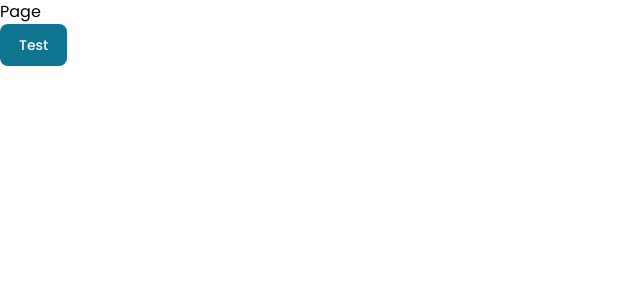
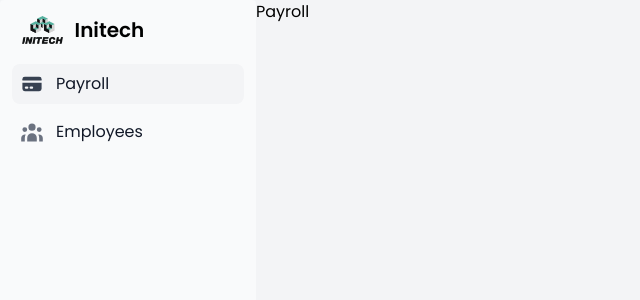
Before and after one commit to thesavvydev/initech, a Next.js app: page / in a window 1280 px wide. Shown: the top 300 px of the page, without its empty margins (0-640 px from the left). Built offline with nearby package versions, Linux system fonts and the light colour scheme.

Commit message:
Add layout, sidebar and empty pages

```diff
--- a/package.json
+++ b/package.json
@@ -10,7 +10,8 @@
     "next": "^15.0.3",
     "react": "^18.3.1",
     "react-dom": "^18.3.1",
-    "react-router-dom": "6.2.1"
+    "react-router-dom": "6.2.1",
+    "tailwind-merge": "^2.5.4"
   },
   "devDependencies": {
     "@types/node": "22.9.0",
--- /dev/null
+++ b/src/app/(authenticated)/employees/page.tsx
@@ -0,0 +1,3 @@
+export default function Page() {
+  return <div>Employees</div>;
+}
--- /dev/null
+++ b/src/app/(authenticated)/layout.tsx
@@ -0,0 +1,10 @@
+import LayoutSidebar from "./sidebar";
+
+export default function Layout({ children }: { children: React.ReactNode }) {
+  return (
+    <main className="h-full flex">
+      <LayoutSidebar />
+      {children}
+    </main>
+  );
+}
--- /dev/null
+++ b/src/app/(authenticated)/page.tsx
@@ -0,0 +1,7 @@
+export const metadata = {
+  title: "Initech",
+};
+
+export default function Page() {
+  return <div>Payroll</div>;
+}
--- /dev/null
+++ b/src/app/(authenticated)/sidebar.tsx
@@ -0,0 +1,43 @@
+"use client";
+
+import { Sidebar } from "flowbite-react";
+import { usePathname } from "next/navigation";
+import { HiCreditCard, HiUserGroup } from "react-icons/hi";
+
+const menuItems = [
+  {
+    href: "/",
+    name: "Payroll",
+    icon: HiCreditCard,
+  },
+  {
+    href: "/employees",
+    name: "Employees",
+    icon: HiUserGroup,
+  },
+];
+
+export default function LayoutSidebar() {
+  const pathname = usePathname();
+  return (
+    <Sidebar>
+      <Sidebar.Logo href="/" img="/logo.png" imgAlt="Initech">
+        Initech
+      </Sidebar.Logo>
+      <Sidebar.Items>
+        <Sidebar.ItemGroup>
+          {menuItems.map((menuItem) => (
+            <Sidebar.Item
+              active={pathname === menuItem.href}
+              href={menuItem.href}
+              icon={menuItem.icon}
+              key={menuItem.name}
+            >
+              {menuItem.name}
+            </Sidebar.Item>
+          ))}
+        </Sidebar.ItemGroup>
+      </Sidebar.Items>
+    </Sidebar>
+  );
+}
--- a/src/app/layout.tsx
+++ b/src/app/layout.tsx
@@ -1,5 +1,7 @@
 import { Poppins } from "next/font/google";
+import { twMerge } from "tailwind-merge";
 import "./global.css";
+import LayoutSidebar from "./(authenticated)/sidebar";
 
 const poppins = Poppins({
   subsets: ["latin"],
@@ -12,8 +14,8 @@ export default function RootLayout({
   children: React.ReactNode;
 }) {
   return (
-    <html lang="en">
-      <body className={poppins.className}>{children}</body>
+    <html lang="en" className="h-full bg-gray-100">
+      <body className={twMerge(poppins.className, "h-full")}>{children}</body>
     </html>
   );
 }
--- a/src/app/page.tsx
+++ /dev/null
@@ -1,10 +0,0 @@
-import { Button } from "flowbite-react";
-
-export default function Page() {
-  return (
-    <div>
-      Page
-      <Button>Test</Button>
-    </div>
-  );
-}
```
Also changed, not shown: public/logo.png (renamed from public/assets/logo.png), 1 other file (tests, documents, lock files or other folders).
